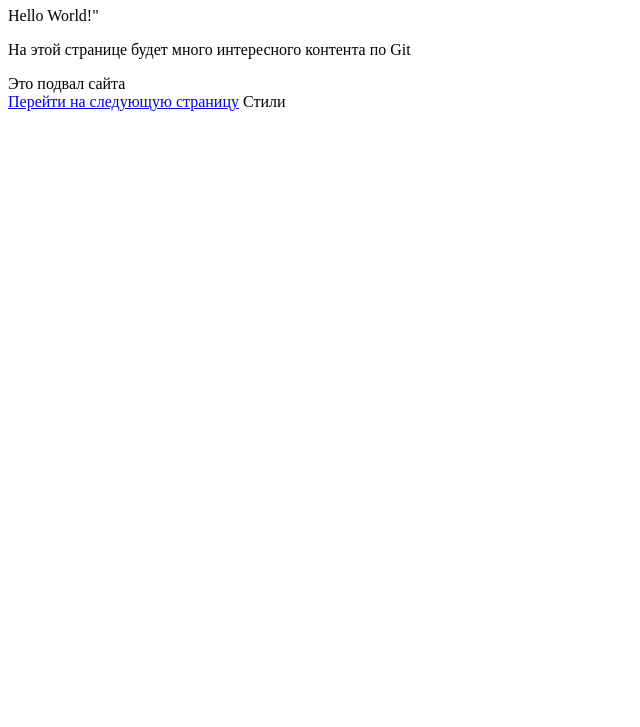
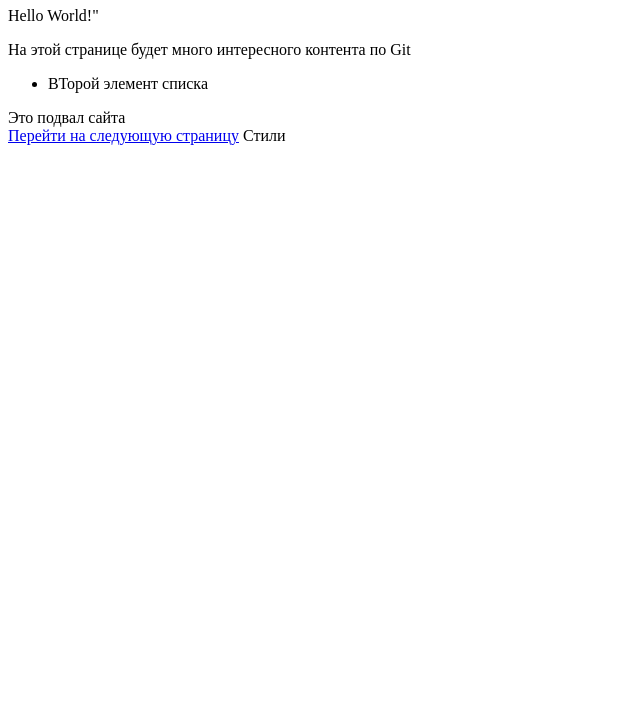
Before and after one commit to Alex-No-Code/html-academy, a plain HTML site: page index.html in a window 1280 px wide. Shown: the part 73-800 px from the top of the page, without its empty margins (0-640 px from the left). Drawn offline with Linux system fonts and the light colour scheme.

Commit message:
Feat: wrong list

```diff
--- a/index.html
+++ b/index.html
@@ -11,6 +11,9 @@
         Hello World!"
     <p class="descriprion">На этой странице будет много интересного контента по Git
     </p>
+    <ul class="options-list">
+        <li>ВТорой элемент списка</li>
+    </ul>
     </main>
     <footer>
         Это подвал сайта
```
